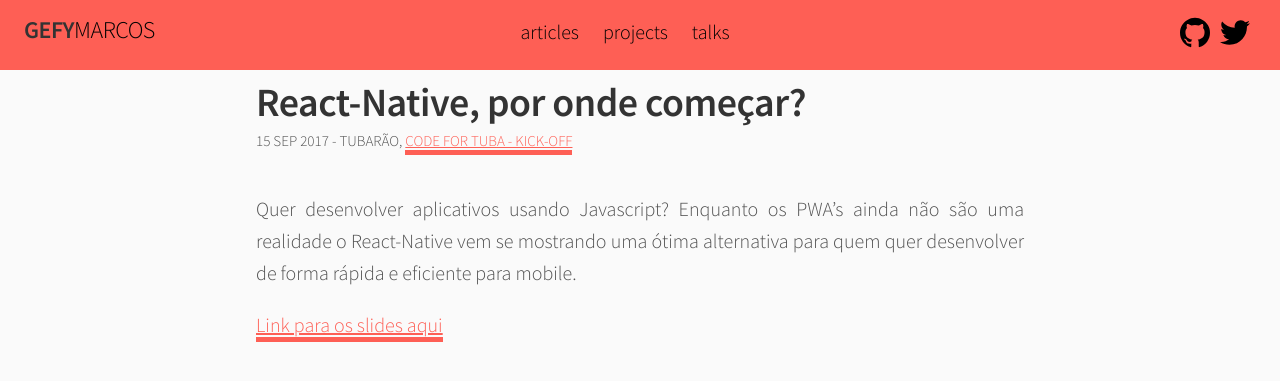
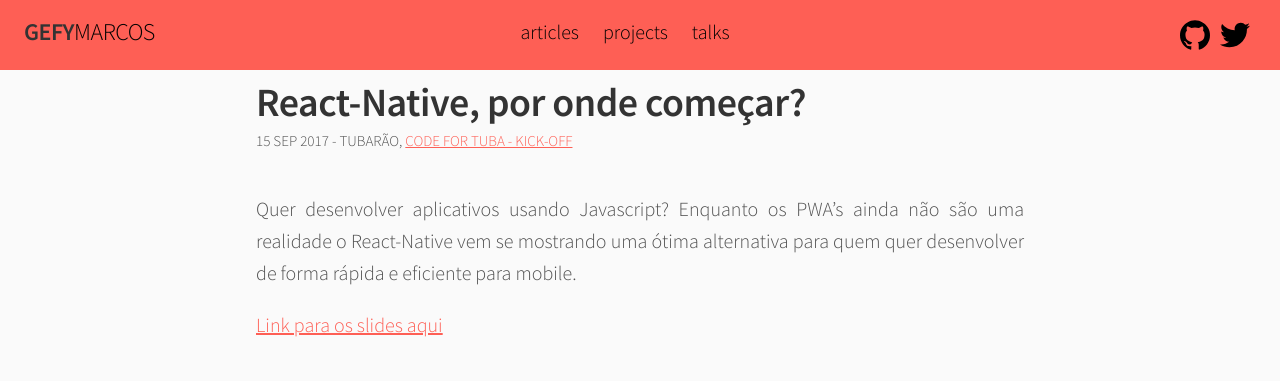
Before and after one commit to gefymarcos/gefymarcos.github.io, a Jekyll site: the page built from _posts/2017-09-15-react-native-por-onde-comecar.md, in a window 1280 px wide. Shown: the top 381 px of the page. Built offline with Jekyll 4.4.1, drawn with Linux system fonts in a browser that asks for light colours.

Commit message:
remove border-bottom in links

```diff
--- a/css/main.scss
+++ b/css/main.scss
@@ -37,7 +37,6 @@
   color: #FE5F55;
   font-weight: 300;
   text-decoration: none;
-  border-bottom: #FE5F55 5px solid;
 
   &:hover,
   &:focus {
```
